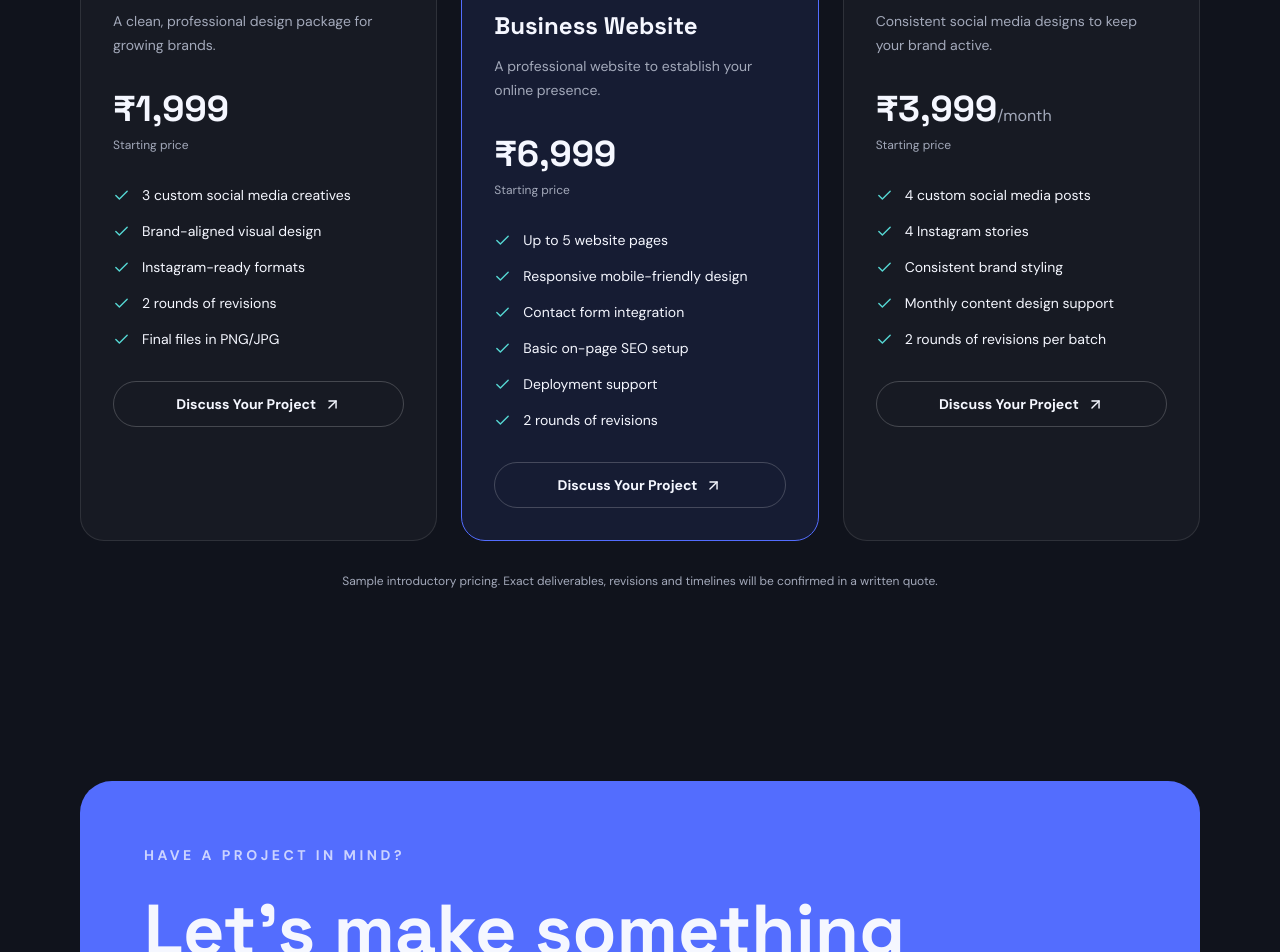
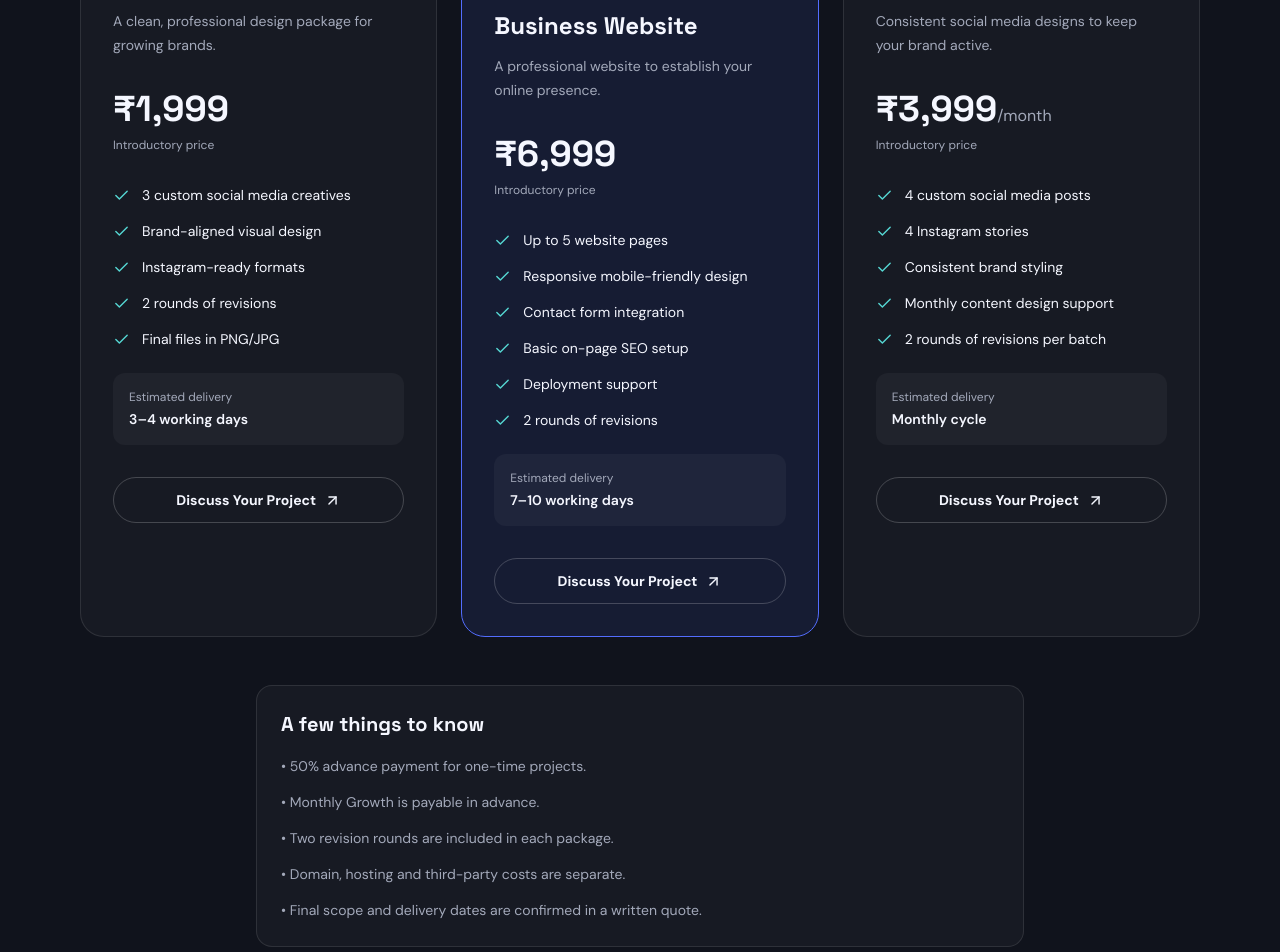
Before and after one commit to fz12dev/pixelpilot-studio, a React (Vite) app: page / in a window 1280 px wide. Shown: the part 4760-5712 px from the top of the page. Built offline with nearby package versions, Linux system fonts and the light colour scheme.

Commit message:
Polish pricing section

```diff
--- a/src/sections/Pricing.jsx
+++ b/src/sections/Pricing.jsx
@@ -1,12 +1,13 @@
+
 import { motion } from 'framer-motion'
 import { ArrowUpRight, Check } from 'lucide-react'
-
 
 const packages = [
   {
     name: 'Design Starter',
     price: '₹1,999',
     description: 'A clean, professional design package for growing brands.',
+    timeline: '3–4 working days',
     features: [
       '3 custom social media creatives',
       'Brand-aligned visual design',
@@ -19,6 +20,7 @@ const packages = [
     name: 'Business Website',
     price: '₹6,999',
     description: 'A professional website to establish your online presence.',
+    timeline: '7–10 working days',
     features: [
       'Up to 5 website pages',
       'Responsive mobile-friendly design',
@@ -34,6 +36,7 @@ const packages = [
     price: '₹3,999',
     suffix: '/month',
     description: 'Consistent social media designs to keep your brand active.',
+    timeline: 'Monthly cycle',
     features: [
       '4 custom social media posts',
       '4 Instagram stories',
@@ -44,7 +47,6 @@ const packages = [
   },
 ]
 
-
 export default function Pricing() {
   return (
     <section id="pricing" className="px-6 py-24 md:px-12 lg:px-20">
@@ -53,11 +55,14 @@ export default function Pricing() {
           <p className="mb-4 text-sm font-bold uppercase tracking-[0.25em] text-pilot-cyan">
             Simple Pricing
           </p>
+
           <h2 className="font-display text-4xl font-bold md:text-6xl">
             Invest in your <span className="text-pilot-cyan">next move.</span>
           </h2>
+
           <p className="mx-auto mt-5 max-w-xl text-pilot-muted">
-                        Clear starting prices for businesses ready to grow. Final quotes depend on project scope.
+            Transparent starting prices for businesses ready to grow.
+            Every project is scoped before work begins.
           </p>
         </div>
 
@@ -69,7 +74,8 @@ export default function Pricing() {
               whileInView={{ opacity: 1, y: 0 }}
               viewport={{ once: true }}
               transition={{ delay: index * 0.12 }}
-                            className={`relative rounded-3xl border p-8 ${item.popular
+              className={`relative rounded-3xl border p-8 ${
+                item.popular
                   ? 'border-pilot-blue bg-pilot-blue/10'
                   : 'border-white/10 bg-white/[0.03]'
               }`}
@@ -80,24 +86,38 @@ export default function Pricing() {
                 </span>
               )}
 
-                            <h3 className="font-display text-2xl font-bold">{item.name}</h3>
+              <h3 className="font-display text-2xl font-bold">
+                {item.name}
+              </h3>
+
               <p className="mt-3 min-h-12 text-sm leading-6 text-pilot-muted">
                 {item.description}
               </p>
 
               <div className="my-8">
-                                <span className="font-display text-4xl font-bold">{item.price}</span>
-                                {item.suffix && <span className="text-pilot-muted">{item.suffix}</span>}
-                                <p className="mt-2 text-xs text-pilot-muted">Starting price</p>
+                <span className="font-display text-4xl font-bold">
+                  {item.price}
+                </span>
+                {item.suffix && (
+                  <span className="text-pilot-muted">{item.suffix}</span>
+                )}
+                <p className="mt-2 text-xs text-pilot-muted">
+                  Introductory price
+                </p>
               </div>
 
-                            <div className="mb-8 space-y-4">
+              <div className="mb-6 space-y-4">
                 {item.features.map((feature) => (
                   <div key={feature} className="flex items-center gap-3 text-sm">
                     <Check size={17} className="shrink-0 text-pilot-cyan" />
                     {feature}
                   </div>
                 ))}
+              </div>
+
+              <div className="mb-8 rounded-xl bg-white/[0.04] p-4">
+                <p className="text-xs text-pilot-muted">Estimated delivery</p>
+                <p className="mt-1 text-sm font-semibold">{item.timeline}</p>
               </div>
 
               <a
@@ -110,8 +130,22 @@ export default function Pricing() {
           ))}
         </div>
 
+        <div className="mx-auto mt-12 max-w-3xl rounded-2xl border border-white/10 bg-white/[0.03] p-6">
+          <h3 className="mb-4 font-display text-xl font-bold">
+            A few things to know
+          </h3>
+
+          <ul className="space-y-3 text-sm leading-6 text-pilot-muted">
+            <li>• 50% advance payment for one-time projects.</li>
+            <li>• Monthly Growth is payable in advance.</li>
+            <li>• Two revision rounds are included in each package.</li>
+            <li>• Domain, hosting and third-party costs are separate.</li>
+            <li>• Final scope and delivery dates are confirmed in a written quote.</li>
+          </ul>
+        </div>
+
         <p className="mt-8 text-center text-xs text-pilot-muted">
-                    Sample introductory pricing. Exact deliverables, revisions and timelines will be confirmed in a written quote.
+          Introductory pricing. Custom requirements may affect the final quote.
         </p>
       </div>
     </section>
```
Lines whose indentation alone changed are shown as unchanged.
